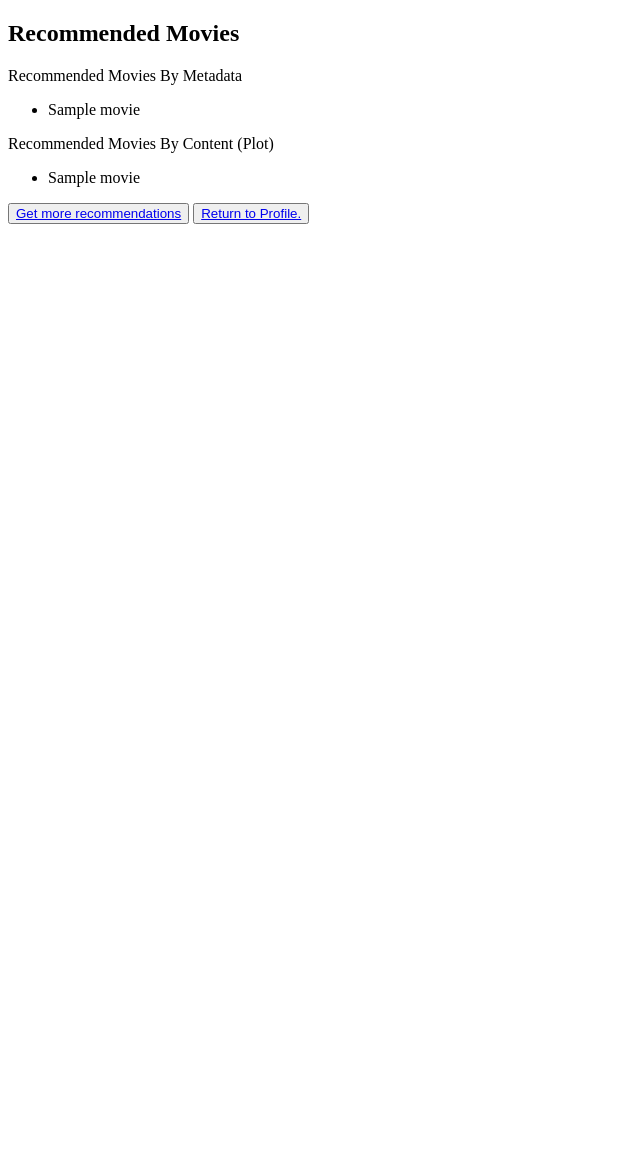
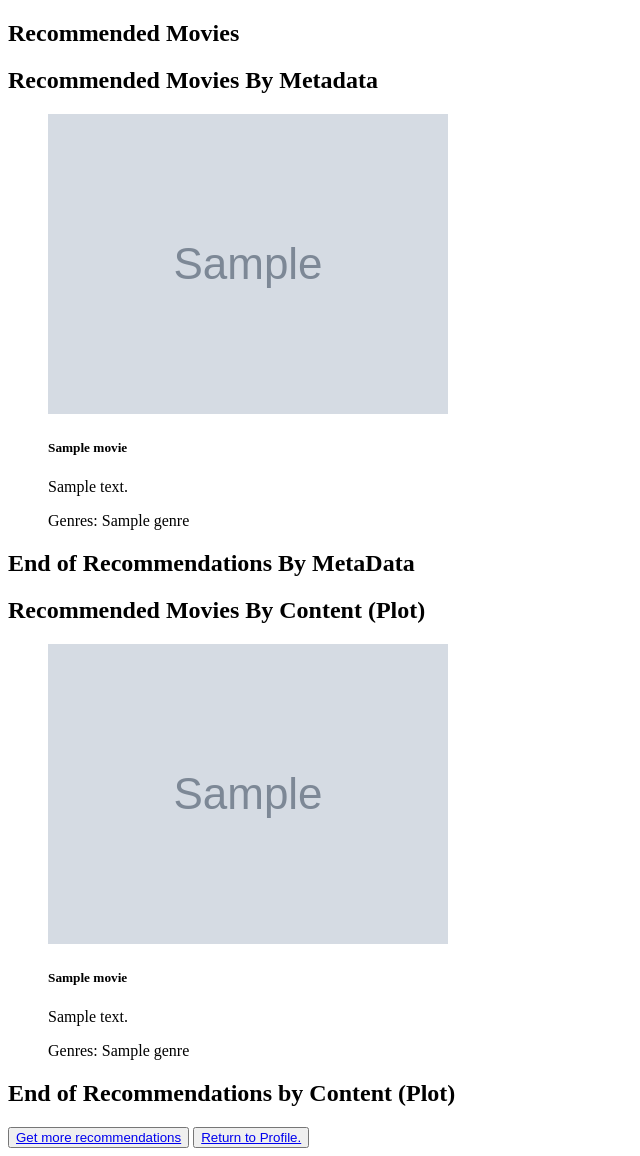
Before and after one commit to Coby-Do/Movie-Web-Application, a Django app: template theatrelob/home/templates/recs/recommendList.html in a window 1280 px wide. Shown: the whole page, without its empty margins (0-640 px from the left). Before the commit the page ends 224 px from the top, so only its background shows below. Run offline with Django 4.2, Linux system fonts and the light colour scheme; the template is opened without the code that fills it: most values are stand-ins (such as "Sample title", 1, 10 or a date in 2020); grey boxes marked "Sample" are stand-in pictures.

Commit message:
Updated recommendlist.html
Updated to search up movies in tmdb and create and save movie data. Presents movie data in html file.

```diff
--- a/theatrelob/home/templates/recs/recommendList.html
+++ b/theatrelob/home/templates/recs/recommendList.html
@@ -1,22 +1,42 @@
 <!DOCTYPE html>
 {% block content %}
     <h2>Recommended Movies</h2>
-    <p> Recommended Movies By Metadata </p>
+    <h2> Recommended Movies By Metadata </h2>
     <ul>
-        {% for movie in recommended_movies %}
-            <li>{{ movie.title }}</li>
-        {% empty %}
-            <li>No movies found.</li>
+        {% for movie in rec_movies %}
+        <div class = "card" style="width: 18rem;">
+            <img class = "card-img-top" src = "{{movie.movie_poster_url}}" alt="Card image cap">
+            <div class="card-body">
+                <h5 class = "card-title">{{movie.title}}</h5>
+                <p class = "card-text">{{movie.description}}</p>
+                <p class = "card-text">Genres:
+                    {% for genre in movie.genres.all %}
+                        {{ genre.name }}{% if not forloop.last %}, {% endif %}
+                    {% endfor %}
+                </p>
+            </div>
+        </div>
         {% endfor %}
     </ul>
-    <p> Recommended Movies By Content (Plot) </p>
+    <h2> End of Recommendations By MetaData</h2>
+    <h2> Recommended Movies By Content (Plot)</h2>
     <ul>
-        {% for movie in recommended_movies_plots %}
-            <li>{{ movie.title }}</li>
-        {% empty %}
-            <li>No movies found.</li>
+        {% for movie in rec_movies_plots %}
+        <div class = "card" style="width: 18rem;">
+            <img class = "card-img-top" src = "{{movie.movie_poster_url}}" alt="Card image cap">
+            <div class="card-body">
+                <h5 class = "card-title">{{movie.title}}</h5>
+                <p class = "card-text">{{movie.description}}</p>
+                <p class = "card-text">Genres:
+                    {% for genre in movie.genres.all %}
+                        {{ genre.name }}{% if not forloop.last %}, {% endif %}
+                    {% endfor %}
+                </p>
+            </div>
+        </div>
         {% endfor %}
         </ul>
+    <h2> End of Recommendations by Content (Plot)</h2>
     <button>
     <a href="{% url 'recommendList' %}">
         Get more recommendations</a>
```
Also changed, not shown: theatrelob/home/views.py (+67 -3 lines).
